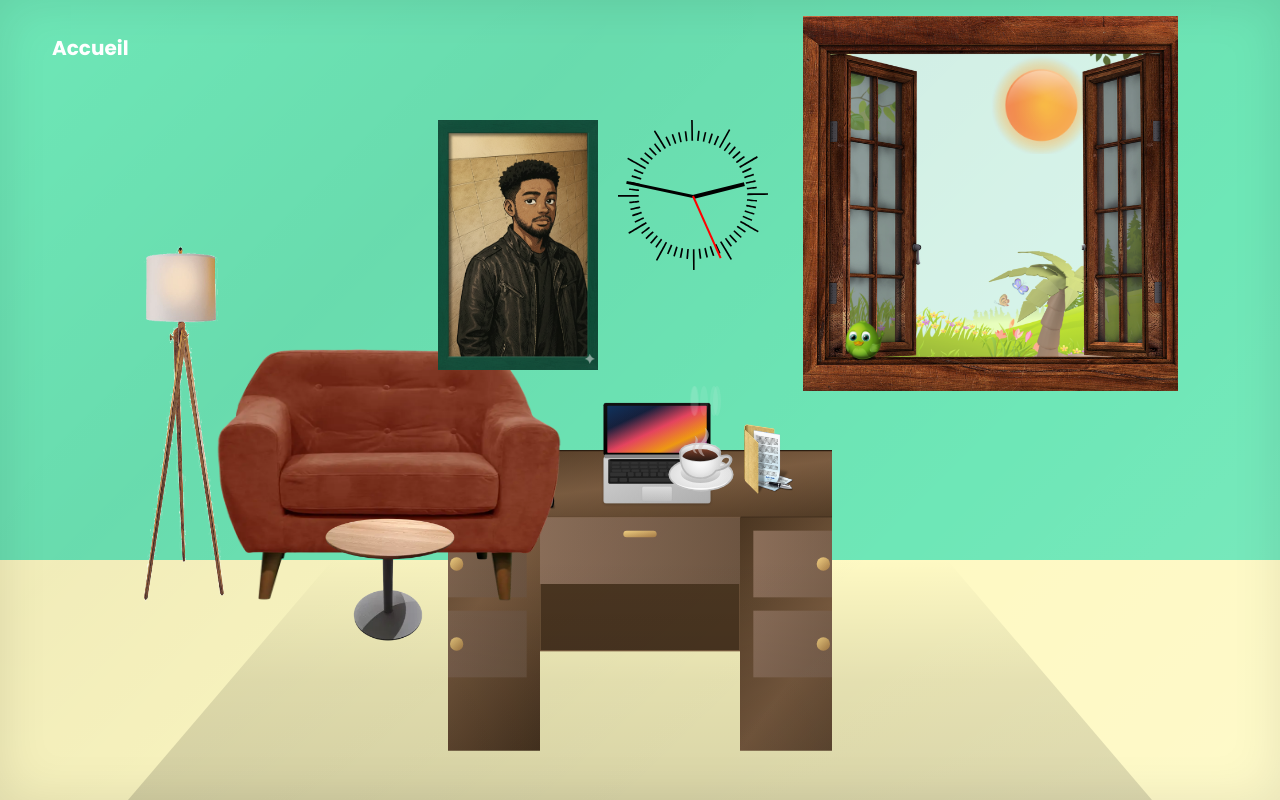
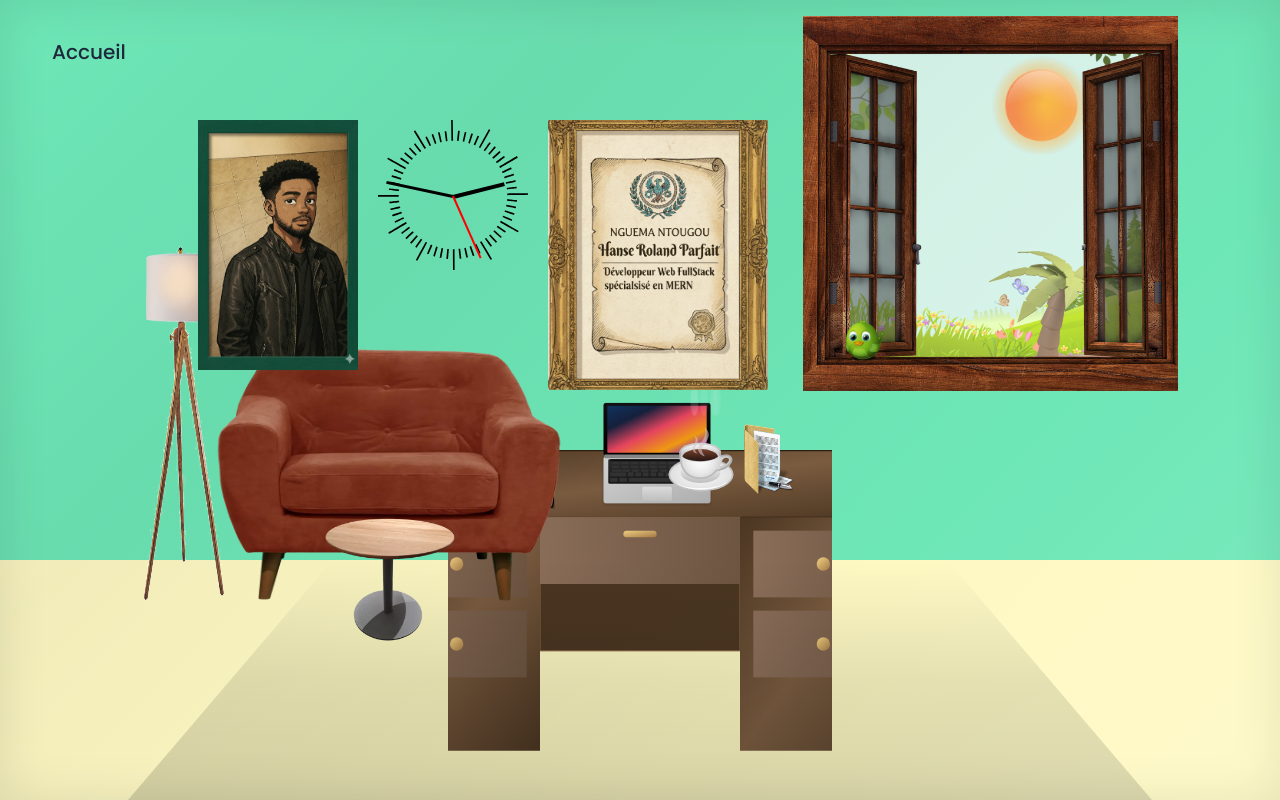
Before and after one commit to hanseroland/my-portfolio-2.0, a Next.js app: page / in a window 1280 px wide. Built offline with nearby package versions, Linux system fonts and the light colour scheme; some icons are missing.

Commit message:
ajout image certifiact

```diff
--- a/src/components/Layout/Navbar.js
+++ b/src/components/Layout/Navbar.js
@@ -53,7 +53,7 @@ export default function Navbar({ themeMode, setThemeMode }) {
                         flexDirection: 'column',
                     }}>
                         <Link href="/" passHref>
-                            <Typography variant="h6" component="h1" sx={{ fontWeight: 'bold', mb: 1 }}>
+                            <Typography color='text.primary' variant="h6" component="h1">
                                 Accueil
                             </Typography>
                         </Link>
--- a/src/components/WallArtScene.js
+++ b/src/components/WallArtScene.js
@@ -120,6 +120,23 @@ const WallArtScene = () => {
                     }}
                 />
             </Box>
+            <MotionBox
+                component={motion.div}
+                whileHover={{ scale: 1.05 }}
+                transition={{ type: 'spring', stiffness: 400 }}
+                sx={{
+                    width: '220px',
+                    height: '270px',
+                    position: 'relative',
+                }}
+            >
+                <Image
+                    src="/images/nnhrp.png"
+                    alt="Photo personnelle"
+                    layout="fill"
+                    objectFit="cover"
+                />
+            </MotionBox>
 
 
         </Box>
```
Also changed, not shown: public/images/nnhrp.png (added).
